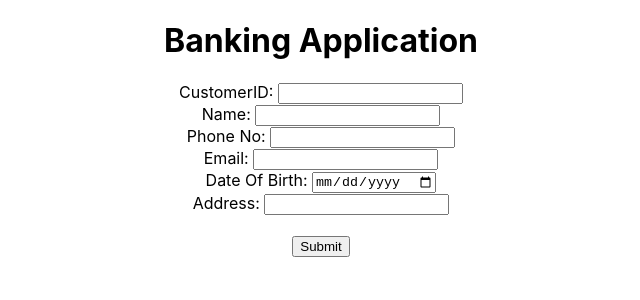
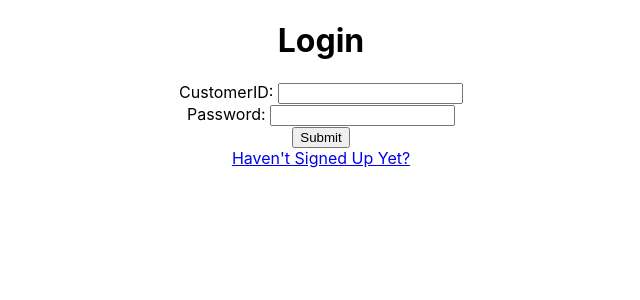
Before and after one commit to Soham182001/bank-app, a React (Create React App) app in the folder frontend/: page /login in a window 1280 px wide. Shown: the top 300 px of the page, without its empty margins (319-959 px from the left). Built offline with nearby package versions, Linux system fonts and the light colour scheme.

Commit message:
added homepage, made routes for login and register

```diff
--- a/frontend/package.json
+++ b/frontend/package.json
@@ -9,6 +9,7 @@
     "axios": "^1.4.0",
     "react": "^18.2.0",
     "react-dom": "^18.2.0",
+    "react-router-dom": "^6.15.0",
     "react-scripts": "^5.0.1",
     "web-vitals": "^2.1.4"
   },
--- a/frontend/src/App.js
+++ b/frontend/src/App.js
@@ -1,19 +1,21 @@
 import './App.css';
-// import {BrowserRouter, Routes, Route} from "react-router-dom";
+import {BrowserRouter, Routes, Route} from "react-router-dom";
 import React from 'react';
-import Register from './Register';
+import Register from './register';
+import HomePage from './homePage';
+import Login from './login';
 
 function App() {
   return (
     <div className="App">
-      <h1>Banking Application</h1>
-      <Register></Register>
-      {/* <BrowserRouter>
+      <BrowserRouter>
         <Routes>
-          <Route path='/' element={<Register/>} />
-          <Route index element={<Register/>} />
+          <Route path='/login' element={<Login/>} />
+          <Route path='/register' element={<Register/>} />
+          <Route path='/' element={<HomePage/>} />
+          <Route index element={<HomePage/>} />
         </Routes>
-      </BrowserRouter> */}
+      </BrowserRouter>
     </div>
   );
 }
--- a/frontend/src/Register.js
+++ b/frontend/src/Register.js
@@ -2,6 +2,15 @@ import React, {useState} from 'react';
 import axios from 'axios';
 
 const Register = () => {
+
+    const emptyState = {
+        custId: "",
+        name: "",
+        phone: "",
+        email: "",
+        dob: "",
+        address: ""
+    }
 
     const baseURL="http://localhost:8080/saveCustomer"
 
@@ -11,7 +20,8 @@ const Register = () => {
         phone: "",
         email: "",
         dob: "",
-        address: ""
+        address: "",
+        password: ""
     })
 
     const handleInputChange = (e) =>{
@@ -30,11 +40,18 @@ const Register = () => {
             method: 'post',
             url: baseURL,
             data: state
-          });
+          })
+        .then(
+            setState((prevProps) => emptyState)
+        )
+        .catch(e => {
+            console.log(e);
+        })
     }
 
     return (
         <div>
+            <h1>Sign Up</h1>
             <form onSubmit={handleSubmit}>
                 <label>CustomerID: </label>
                 <input type='text'
@@ -78,15 +95,16 @@ const Register = () => {
                         onChange={handleInputChange}
                 ></input>
                 <br></br>
-                {/* <label>Password: </label>
+                <label>Password: </label>
                 <input type='password'
                         name='password'
                         value={state.password}
                         onChange={handleInputChange}
-                ></input> */}
+                ></input>
                 <br></br>
                 <input type='submit'></input>
             </form>
+            <a href='./login'>Already Signed Up</a>
         </div>
     )
 }
--- /dev/null
+++ b/frontend/src/homePage.js
@@ -0,0 +1,17 @@
+import React from 'react';
+
+const HomePage = () =>{
+
+    return(
+        <div>
+            <h1>
+                Welcome to Wells Fargo!
+            </h1>
+            <a href='./login'>Login</a>
+            <br></br>
+            <a href='./register'>SignUp</a>
+        </div>
+    )
+}
+
+export default HomePage;
--- /dev/null
+++ b/frontend/src/login.js
@@ -0,0 +1,69 @@
+import React, {useState} from "react";
+import axios from 'axios';
+
+const Login = () => {
+
+    const baseURL="http://localhost:8080/"
+
+    const emptyState = {
+        custId: "",
+        password: ""
+    }
+
+    const [state, setState] =  useState({
+        custId: "",
+        password: ""
+    })
+
+    const handleInputChange = (e) =>{
+        const {name, value} = e.target;
+        setState((prevProps) => ({
+            ...prevProps,
+            [name]: value
+        }));
+    }
+
+    const handleSubmit = (e) => {
+        console.log("Hello");
+        e.preventDefault();
+        console.log(state);
+        axios({
+            method: 'post',
+            url: baseURL,
+            data: state
+          })
+        .then(
+            setState((prevProps) => emptyState)
+        )
+        .catch(e => {
+            console.log(e);
+        })
+    }
+
+    return (
+        <div>
+            <h1>Login</h1>
+            <form onSubmit={handleSubmit}>
+                <label>CustomerID: </label>
+                <input type='text'
+                        name='custId'
+                        value={state.custId}
+                        onChange={handleInputChange}
+                ></input>
+                <br></br>
+                <label>Password: </label>
+                <input type='password'
+                        name='password'
+                        value={state.password}
+                        onChange={handleInputChange}
+                ></input>
+                <br></br>
+                <input type='submit'></input>
+            </form>
+            <a href="./register">Haven't Signed Up Yet?</a>
+        </div>
+    )
+
+}
+
+export default Login;
```
Also changed, not shown: 1 other file (tests, documents, lock files or other folders).
